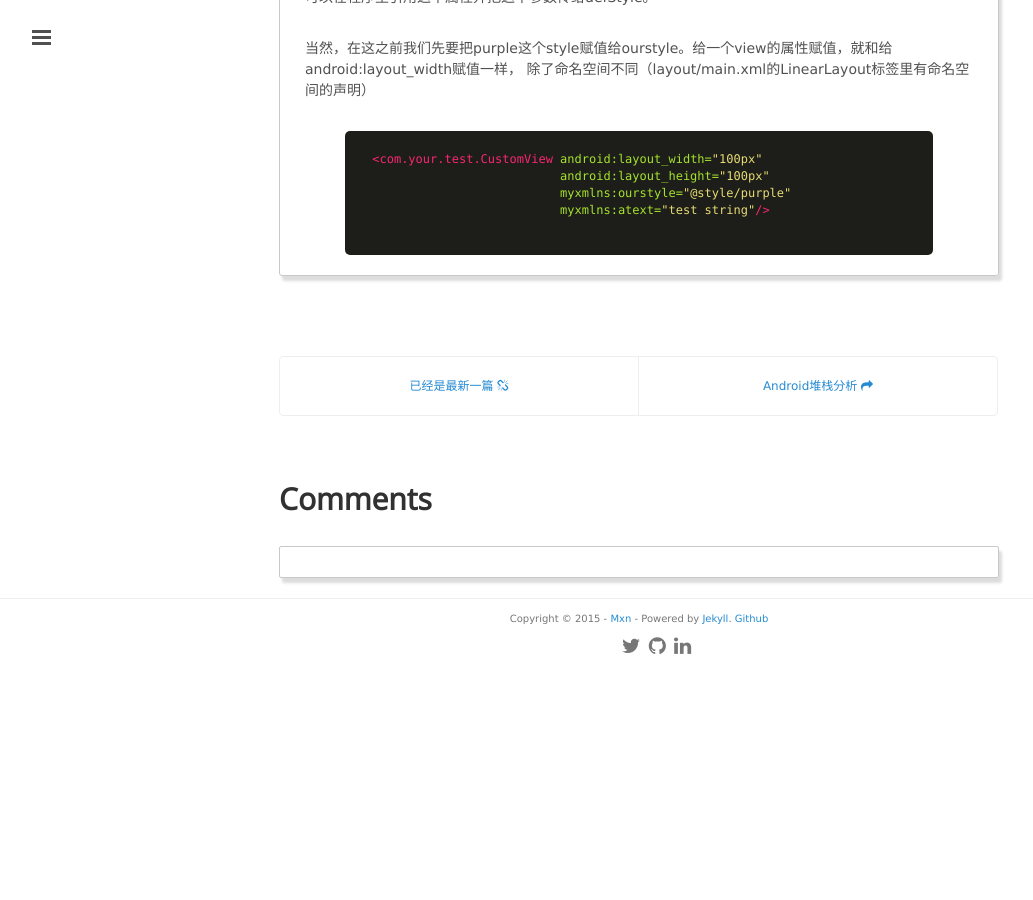
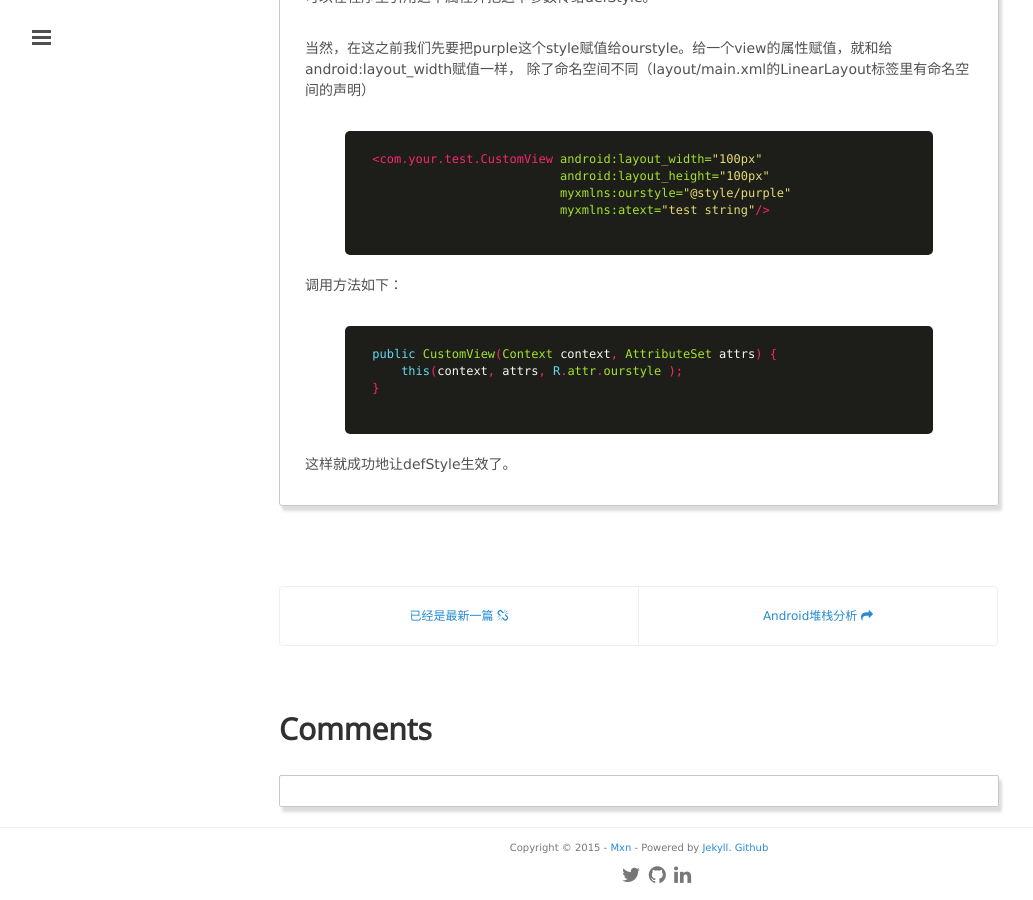
Before and after one commit to mxn21/mxn21.github.io, a Jekyll site: the page built from _posts/2015-8-8-自定义view的三种构造方法浅析.md, in a window 1280 px wide and 900 px high, scrolled down 1472 px. Shown: the whole window, without its empty margins (1-1034 px from the left). Built offline with Jekyll 4.4.1, drawn with Linux system fonts in a browser that asks for light colours; Markdown is read by kramdown in place of the engine named in the settings; comment, search, counter and statistics services are not loaded; before the commit the page ends 2143 px from its top, so only the background shows below that.

Commit message:
24324
32423

```diff
--- a/_posts/2015-8-8-自定义view的三种构造方法浅析.md
+++ b/_posts/2015-8-8-自定义view的三种构造方法浅析.md
@@ -63,9 +63,20 @@
 当然，在这之前我们先要把purple这个style赋值给ourstyle。给一个view的属性赋值，就和给android:layout_width赋值一样，
 除了命名空间不同（layout/main.xml的LinearLayout标签里有命名空间的声明）
 
-  {% highlight xml  %}
+     {% highlight xml  %}
  <com.your.test.CustomView android:layout_width="100px"
                            android:layout_height="100px"
                            myxmlns:ourstyle="@style/purple"
                            myxmlns:atext="test string"/>
      {% endhighlight %}
+
+调用方法如下：
+
+  {% highlight java  %}
+
+ public CustomView(Context context, AttributeSet attrs) {
+     this(context, attrs, R.attr.ourstyle );
+ }
+   {% endhighlight %}
+
+这样就成功地让defStyle生效了。
```
